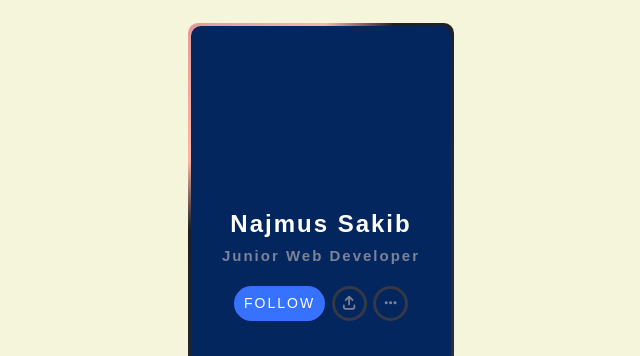
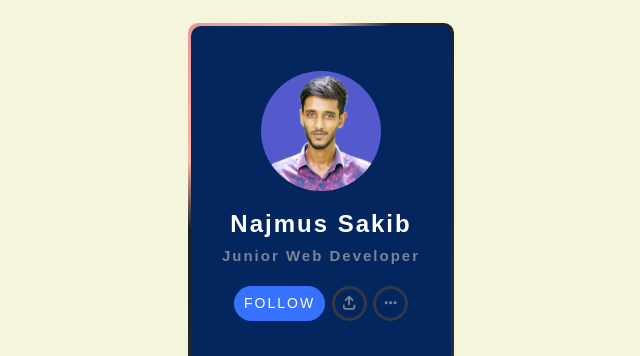
Before and after one commit to Najmuskg/profileCardDesign, a plain HTML site: page index.html in a window 1280 px wide. Shown: the top 356 px of the page, without its empty margins (319-959 px from the left). Drawn offline with Linux system fonts and the light colour scheme; the site is published under a folder, as on GitHub Pages, so addresses that start at the root find nothing.

Commit message:
img correction

```diff
--- a/index.html
+++ b/index.html
@@ -10,7 +10,7 @@
 <body>
     <div class="container">
         <div class="profile--image">
-            <img src="/img/saki2.png" alt="">
+            <img src="./img/saki2.png" alt="">
         </div>
         <h2 class="profile--name">Najmus Sakib</h2>
         <h3 class="profile-user-handle">Junior Web Developer</h3>
```
